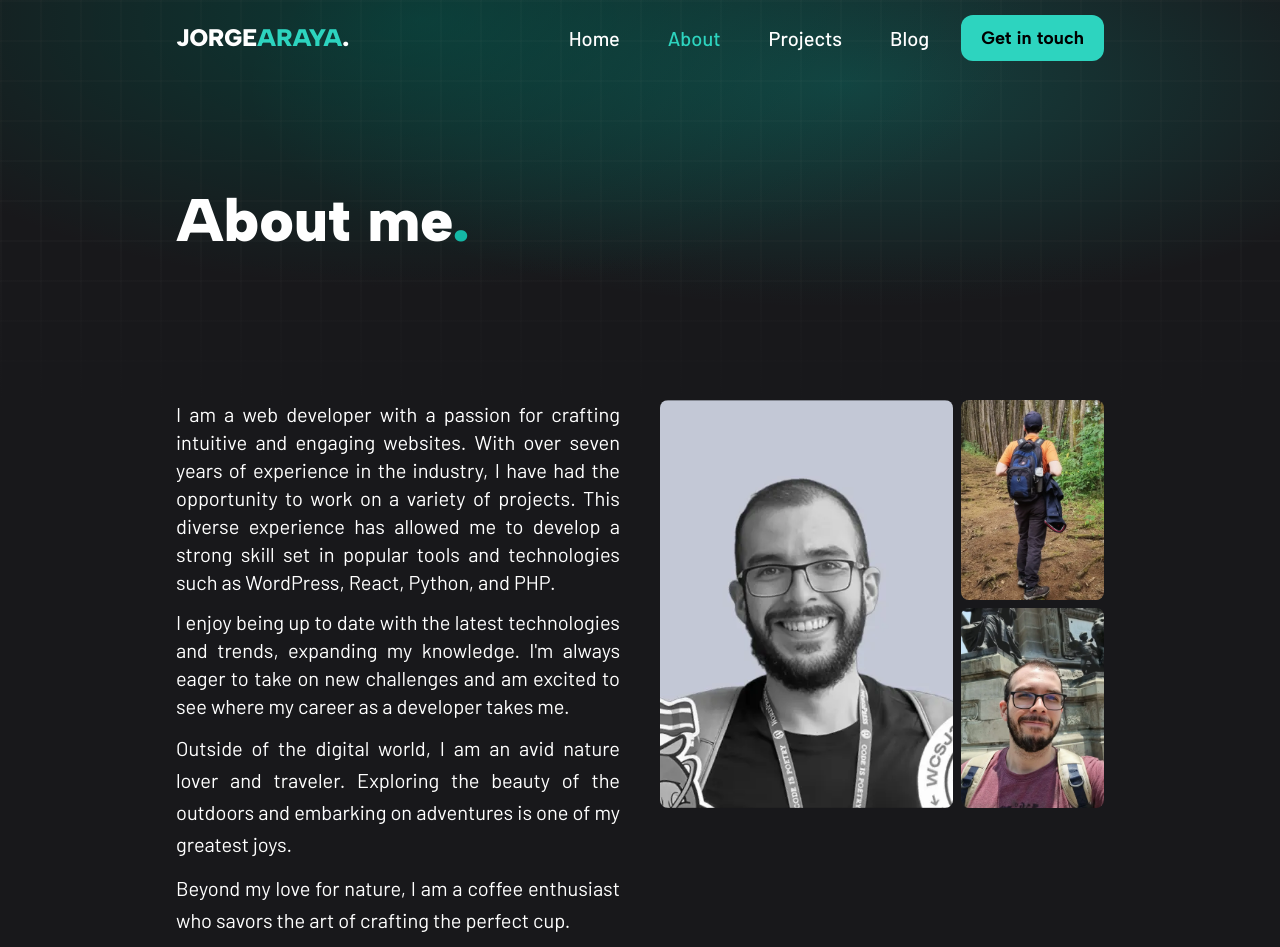
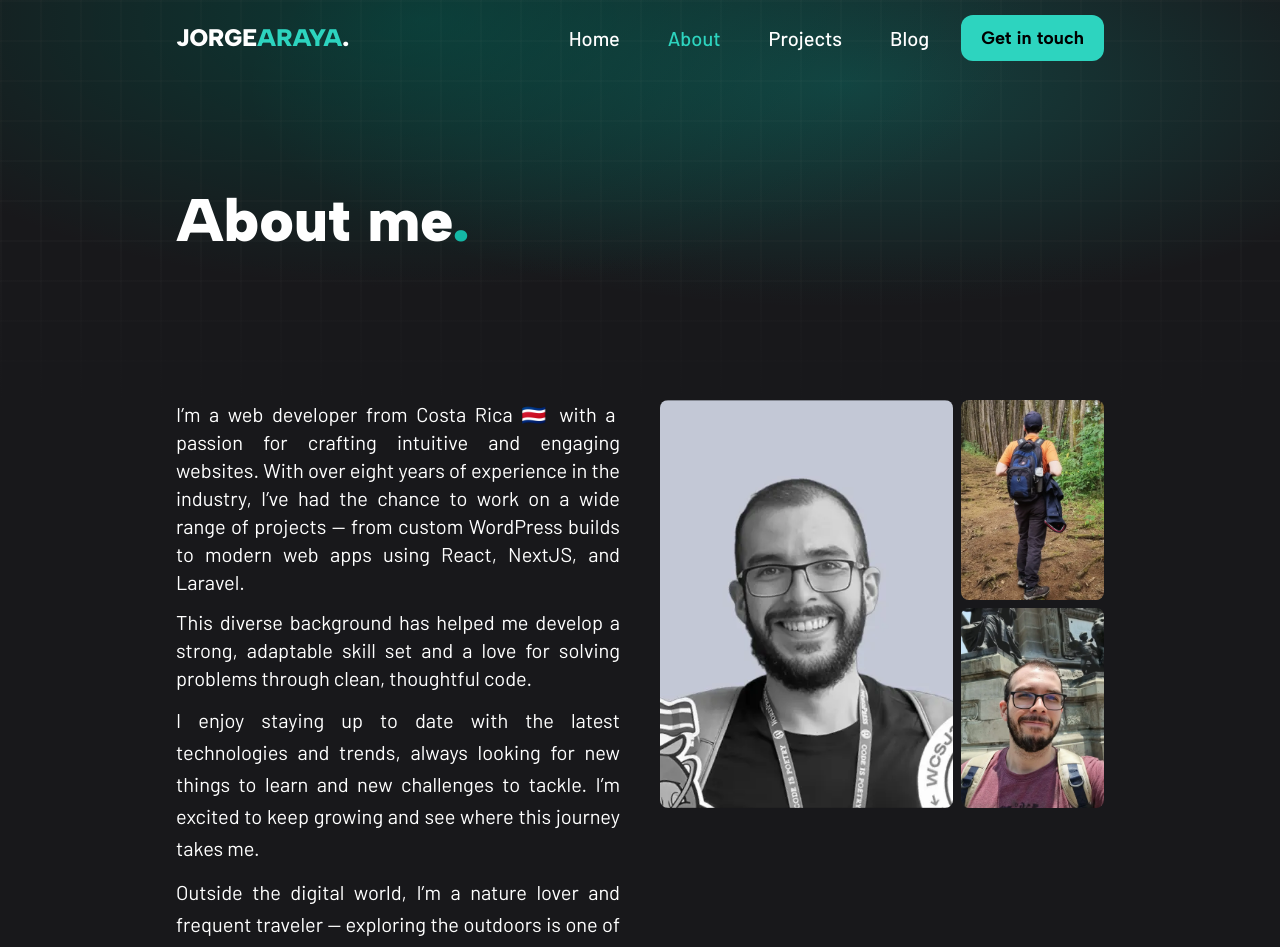
Before and after one commit to jorgearaya474/personal-website, a Next.js app: page /about in a window 1280 px wide. Shown: the top 947 px of the page. Built offline with nearby package versions, Linux system fonts and the light colour scheme.

Commit message:
update projects and general SEO

```diff
--- a/src/app/about/page.tsx
+++ b/src/app/about/page.tsx
@@ -33,27 +33,26 @@ export default function About() {
         <div className="grid grid-cols-1 md:grid-cols-2 gap-10">
           <div className="font-secondary">
             <p className="text-white text-xl mb-3 text-justify">
-              I am a web developer with a passion for crafting intuitive and
-              engaging websites. With over seven years of experience in the
-              industry, I have had the opportunity to work on a variety of
-              projects. This diverse experience has allowed me to develop a
-              strong skill set in popular tools and technologies such as
-              WordPress, React, Python, and PHP.
+              I’m a web developer from Costa Rica 🇨🇷 with a passion for crafting
+              intuitive and engaging websites. With over eight years of
+              experience in the industry, I’ve had the chance to work on a wide
+              range of projects — from custom WordPress builds to modern web
+              apps using React, NextJS, and Laravel.
             </p>
             <p className="text-white text-xl mb-3 text-justify">
-              I enjoy being up to date with the latest technologies and trends,
-              expanding my knowledge. I&apos;m always eager to take on new
-              challenges and am excited to see where my career as a developer
+              This diverse background has helped me develop a strong, adaptable
+              skill set and a love for solving problems through clean,
+              thoughtful code.
+            </p>
+            <p className="text-white text-xl mb-3 leading-8 text-justify">
+              I enjoy staying up to date with the latest technologies and
+              trends, always looking for new things to learn and new challenges
+              to tackle. I’m excited to keep growing and see where this journey
               takes me.
             </p>
-            <p className="text-white text-xl mb-3 leading-8 text-justify">
-              Outside of the digital world, I am an avid nature lover and
-              traveler. Exploring the beauty of the outdoors and embarking on
-              adventures is one of my greatest joys.
-            </p>
             <p className="text-white text-xl mb-2 leading-8 text-justify">
-              Beyond my love for nature, I am a coffee enthusiast who savors the
-              art of crafting the perfect cup.
+              Outside the digital world, I’m a nature lover and frequent
+              traveler — exploring the outdoors is one of my greatest joys.
             </p>
           </div>
           <div>
--- a/src/app/page.tsx
+++ b/src/app/page.tsx
@@ -8,8 +8,13 @@ import SpeedIcon from "@/components/icons/SpeedIcon";
 export const metadata = {
   title: "Home | Jorge Araya Web Developer",
   description:
-    "I'm Jorge Araya, a web developer specializing in WordPress, Next.js & Laravel. Explore my work and services to boost your digital presence.",
-  keywords: ["wordpress developer", "web developer", "web costa rica"],
+    "I'm Jorge Araya, a web developer from Costa Rica specializing in WordPress, Next.js & Laravel. Explore my work and services to boost your digital presence.",
+  keywords: [
+    "wordpress developer",
+    "web developer",
+    "web costa rica",
+    "Wordpress costa rica",
+  ],
 };
 
 export default async function Home() {
@@ -24,10 +29,12 @@ export default async function Home() {
                 <span className="text-3xl md:text-5xl text-teal-400 normal-case">
                   Full-stack developer<span className="text-white">.</span>
                 </span>
-
               </h1>
               <p className="font-secondary text-white font-normal text-xl md:text-2xl">
-                I’m a <b>WordPress specialist</b> creating fast, scalable, and high-converting websites that grow your business. I also work with modern tools like Next.js, React, and Laravel to build tailored solutions.
+                I’m a <b>WordPress specialist</b> creating fast, scalable, and
+                high-converting websites that grow your business. I also work
+                with modern tools like Next.js, React, and Laravel to build
+                tailored solutions.
               </p>
               <p className="font-secondary text-white font-bold text-xl md:text-2xl">
                 Ready to bring your project to life?
--- a/src/app/projects/page.tsx
+++ b/src/app/projects/page.tsx
@@ -14,9 +14,9 @@ export default async function ProjectsPage() {
 
   return (
     <>
-      <HeroSection heading="What I've Been Working On" className="" />
+      <HeroSection heading="Recent Projects" className="" />
       <div className="container pb-12 lg:pb-[10rem]">
-        <div className="grid grid-cols-1 md:grid-cols-2 gap-8">
+        <div className="grid grid-cols-1 md:grid-cols-2 lg:grid-cols-3 gap-8">
           {projects.map((project) => (
             <ProjectItem
               key={project.title}
```
Also changed, not shown: src/components/ui/ProjectItem.tsx (+2 -2 lines).
